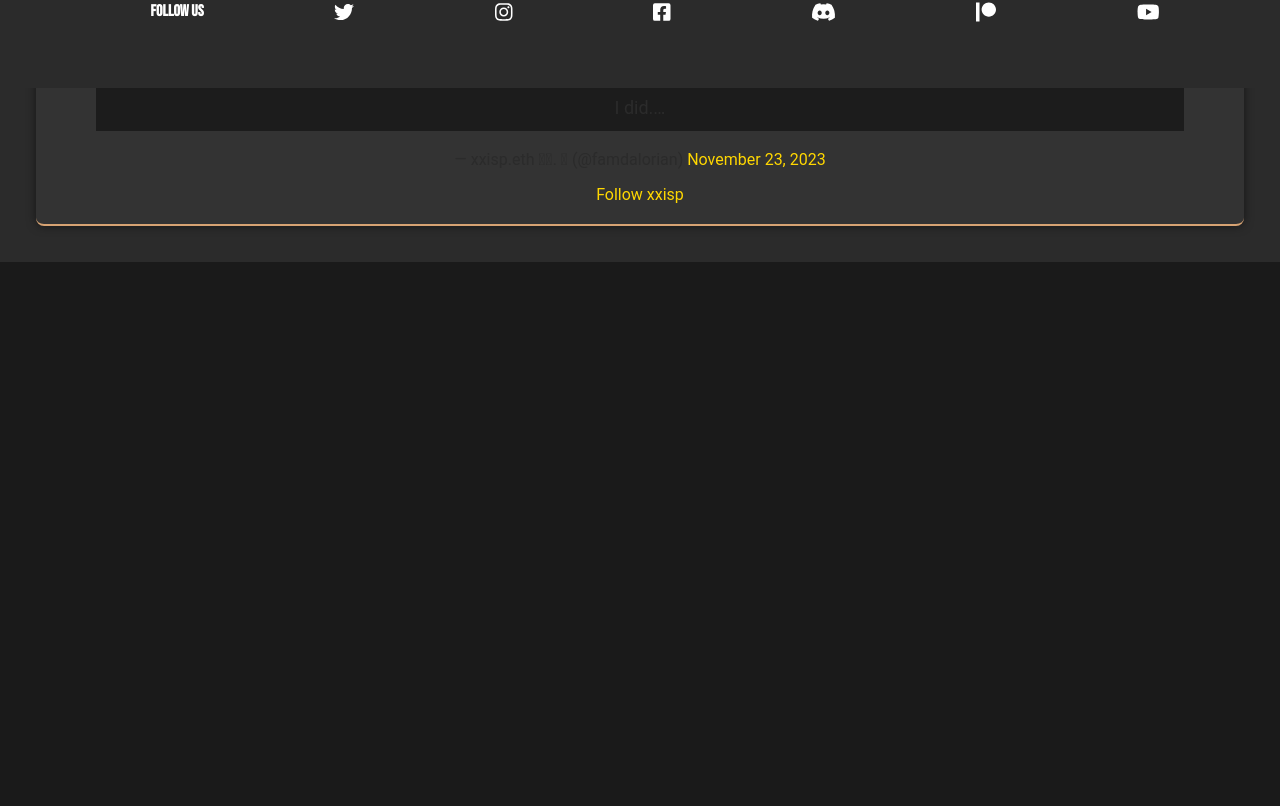
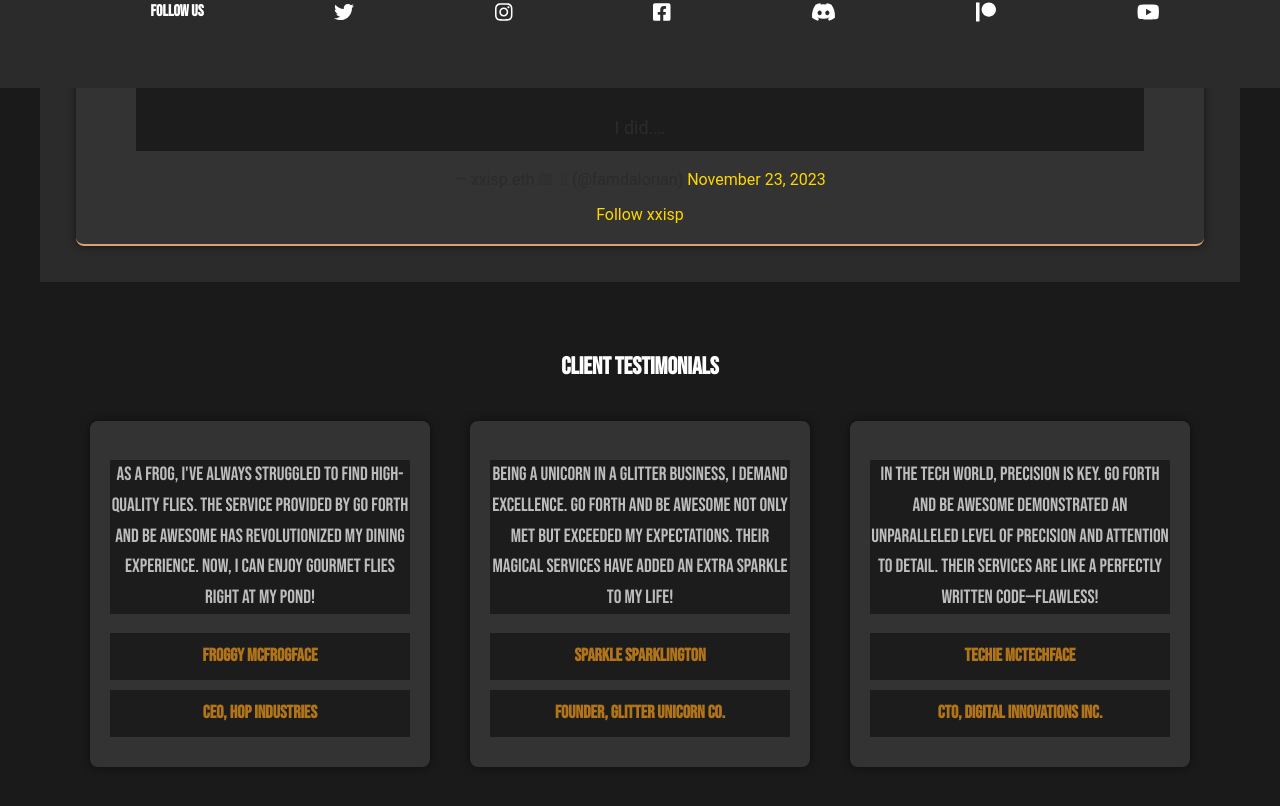
Before and after one commit to famdalorian/btc-home, a React (Create React App) app: page / in a window 1280 px wide. Shown: the part 712-1518 px from the top of the page. Before the commit the page ends 974 px from the top, so only its background shows below. Built offline with nearby package versions, Linux system fonts and the light colour scheme; what magic-sdk would draw is missing.

Commit message:
testimonials adde

```diff
--- a/src/App.css
+++ b/src/App.css
@@ -282,4 +282,67 @@ body {
   border-radius: 8px;
   margin-top: 20px;
   box-shadow: 0 0 10px rgba(0, 0, 0, 0.5);
+}.container {
+  max-width: 1200px;
+  margin: 0 auto;
+  padding: 20px;
 }
+
+/* HeroSection styles */
+.hero-section {
+  text-align: center;
+  padding: 50px 0;
+}
+
+.hero-title {
+  font-size: 3em;
+  font-weight: bold;
+  color: #ffcc00;
+  margin-bottom: 20px;
+}
+
+.hero-description {
+  font-size: 1.2em;
+  line-height: 1.6;
+}
+
+/* Testimonials styles */
+.testimonials-container {
+  text-align: center;
+  padding: 50px 0;
+}
+
+.testimonials-list {
+  display: flex;
+  flex-wrap: wrap;
+  justify-content: center;
+}
+
+.testimonial-item {
+  background-color: #333;
+  padding: 20px;
+  margin: 20px;
+  border-radius: 8px;
+  box-shadow: 0 0 10px rgba(0, 0, 0, 0.5);
+  width: 300px;
+}
+
+.testimonial-text {
+  font-size: 1.2em;
+  color: #ccc;
+  line-height: 1.6;
+}
+
+.author-name,
+.author-position {
+  color: #bf7c17;
+  margin: 10px 0;
+  font-weight: bold;
+}
+
+/* Responsive styles */
+@media (max-width: 768px) {
+  .testimonial-item {
+    width: 100%;
+  }
+}
--- /dev/null
+++ b/src/components/Testimonials.jsx
@@ -0,0 +1,46 @@
+// Testimonials.jsx
+
+import React from 'react';
+import '../App.css';
+
+const Testimonials = () => {
+  const testimonialsData = [
+    {
+      id: 1,
+      author: 'Froggy McFrogface',
+      position: 'CEO, Hop Industries',
+      review: 'As a frog, I\'ve always struggled to find high-quality flies. The service provided by Go Forth and Be Awesome has revolutionized my dining experience. Now, I can enjoy gourmet flies right at my pond!',
+    },
+    {
+      id: 2,
+      author: 'Sparkle Sparklington',
+      position: 'Founder, Glitter Unicorn Co.',
+      review: 'Being a unicorn in a glitter business, I demand excellence. Go Forth and Be Awesome not only met but exceeded my expectations. Their magical services have added an extra sparkle to my life!',
+    },
+    {
+      id: 3,
+      author: 'Techie McTechface',
+      position: 'CTO, Digital Innovations Inc.',
+      review: 'In the tech world, precision is key. Go Forth and Be Awesome demonstrated an unparalleled level of precision and attention to detail. Their services are like a perfectly written code—flawless!',
+    },
+  ];
+
+  return (
+    <div className="testimonials-container">
+      <h2>Client Testimonials</h2>
+      <div className="testimonials-list">
+        {testimonialsData.map((testimonial) => (
+          <div key={testimonial.id} className="testimonial-item">
+            <p className="testimonial-text">{testimonial.review}</p>
+            <div className="testimonial-author">
+              <p className="author-name">{testimonial.author}</p>
+              <p className="author-position">{testimonial.position}</p>
+            </div>
+          </div>
+        ))}
+      </div>
+    </div>
+  );
+};
+
+export default Testimonials;
--- a/src/pages/Home.jsx
+++ b/src/pages/Home.jsx
@@ -1,6 +1,7 @@
 
 import HeroSection from '../components/HeroSection'
 import "../App.css";
+import Testimonials from '../components/Testimonials';
 // import NewsFeedSection from '../components/NewsFeedSection'
 
 export default function home() {
@@ -8,8 +9,11 @@ export default function home() {
     <>
       <div className="container">
         <HeroSection/>
+<div className="reviews">
+  <Testimonials/>
+</div>
+      </div>
 
-      </div>
     </>
   );
 }
```
